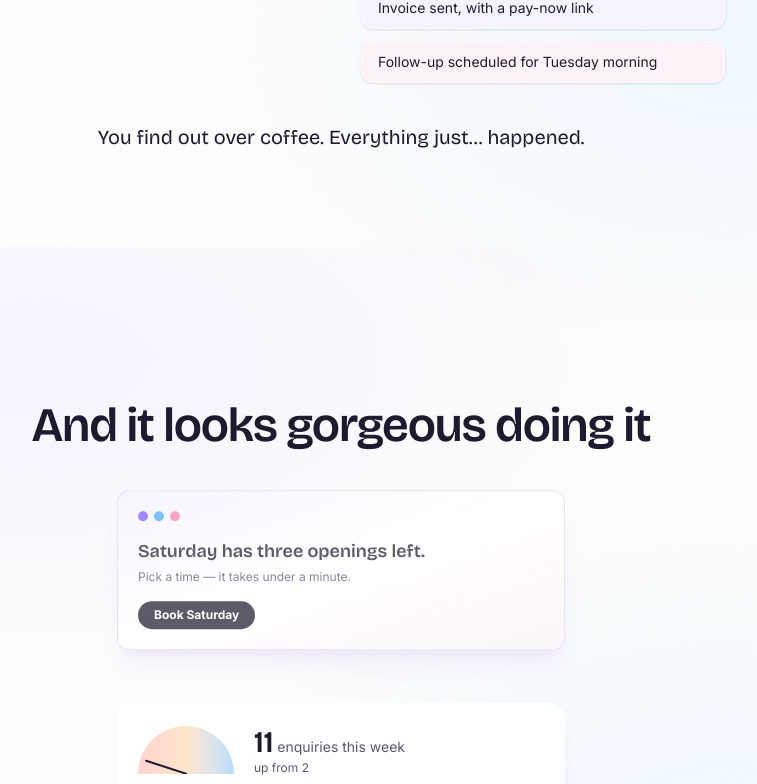
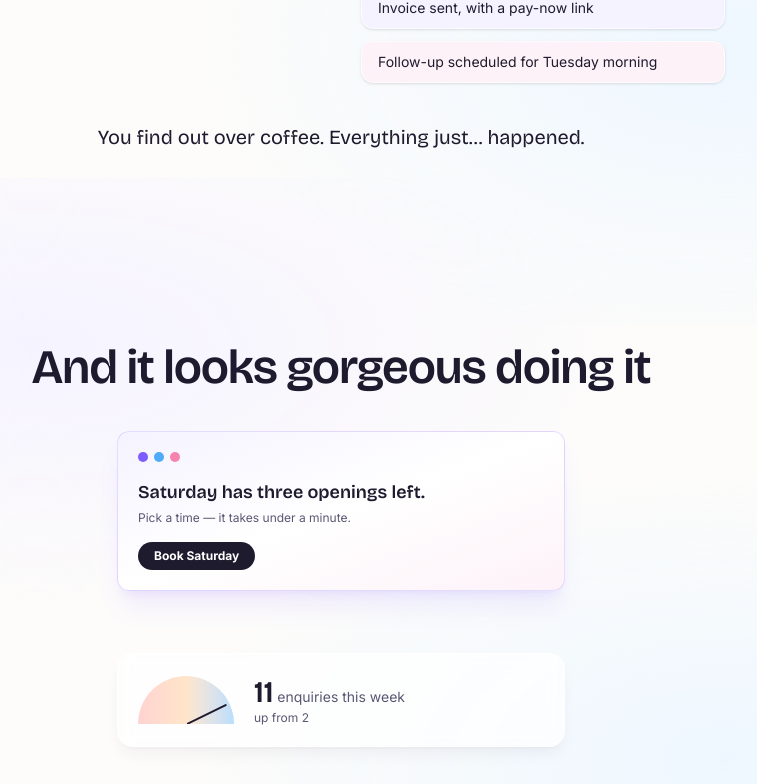
Before and after one commit to hiteshmodi0624/Portfolio, a Next.js app in the folder web/: page / in a window 1280 px wide. Shown: the part 1993-2777 px from the top of the page, without its empty margins (299-1056 px from the left). Built offline with nearby package versions, Linux system fonts and the light colour scheme.

Commit message:
feat(web): unpin beat 4 — auto before/after morph with needle sweep
Co-Authored-By: Claude Fable 5 <noreply@anthropic.com>

```diff
--- a/web/components/beats/storefront.tsx
+++ b/web/components/beats/storefront.tsx
@@ -1,17 +1,22 @@
 'use client'
 
-import { motion, useTransform, type MotionValue } from 'motion/react'
+import { motion, useInView } from 'motion/react'
+import { useEffect, useRef, useState } from 'react'
 import type { StoryContent } from '@/content/schema'
 import { fadeRise, staggerContainer } from '@/lib/motion'
+import { useMediaQuery } from '@/lib/use-media'
 import { CountUp } from '@/components/ui/count-up'
 import { GlassCard } from '@/components/ui/glass-card'
-import { ScrollScene } from '@/components/ui/scroll-scene'
 
 type StorefrontContent = StoryContent['storefront']
 
 export interface StorefrontProps {
   storefront: StorefrontContent
 }
+
+/** Auto-morph delay (P3.1, spec §3.1): the "before" page gets ~2s of screen
+ * time after the section enters view, then crossfades. Once per page load. */
+const MORPH_DELAY_MS = 2000
 
 function StorefrontHeader({ heading }: { heading: string }) {
   return (
@@ -63,22 +68,32 @@ function AfterPage({ after }: { after: StorefrontContent['after'] }) {
 }
 
 /** Conversion needle + counting metric. Needle is decorative (aria-hidden);
- * the number is real content and comes from the content module. */
+ * the number is real content and comes from the content module. When `sweep`
+ * is omitted (reduced motion) the needle rests at its final angle. */
 function MetricPanel({
   metric,
-  needleRotate,
+  sweep,
 }: {
   metric: StorefrontContent['metric']
-  needleRotate?: MotionValue<number>
+  sweep?: boolean
 }) {
   return (
     <GlassCard className="flex items-center gap-5 p-5">
       <div aria-hidden="true" className="relative h-12 w-24 shrink-0 overflow-hidden">
         <div className="absolute inset-0 rounded-t-full bg-linear-to-r from-chaos-red/30 via-chaos-amber/30 to-sky/40" />
+        {sweep === undefined ? (
+          <div
+            className="absolute bottom-0 left-1/2 h-11 w-0.5 origin-bottom rounded-full bg-ink"
+            style={{ transform: 'rotate(64deg)' }}
+          />
+        ) : (
           <motion.div
             className="absolute bottom-0 left-1/2 h-11 w-0.5 origin-bottom rounded-full bg-ink"
-          style={needleRotate ? { rotate: needleRotate } : { rotate: 64 }}
+            initial={false}
+            animate={{ rotate: sweep ? 64 : -72 }}
+            transition={{ type: 'spring', stiffness: 60, damping: 15 }}
           />
+        )}
       </div>
       <p className="text-left text-sm text-muted">
         <span className="font-display text-3xl font-semibold text-ink">
@@ -91,60 +106,29 @@ function MetricPanel({
   )
 }
 
-function MorphScene({
-  storefront,
-  progress,
-}: {
-  storefront: StorefrontContent
-  progress: MotionValue<number>
-}) {
-  const beforeOpacity = useTransform(progress, [0.15, 0.45], [1, 0])
-  const beforeScale = useTransform(progress, [0.15, 0.45], [1, 0.96])
-  const afterOpacity = useTransform(progress, [0.35, 0.6], [0, 1])
-  const afterY = useTransform(progress, [0.35, 0.6], [32, 0])
-  const needleRotate = useTransform(progress, [0.55, 0.9], [-72, 64])
-  const punchlineOpacity = useTransform(progress, [0.7, 0.85], [0, 1])
+/** Beat 4 — "And it looks gorgeous doing it". Normal-flow section (P3.1):
+ * the before→after morph auto-plays ~2s after entering view — crossfade +
+ * conversion-needle sweep, once per page load, no scroll hijack. Reduced
+ * motion promotes the labelled side-by-side comparison. */
+export function Storefront({ storefront }: StorefrontProps) {
+  const ref = useRef<HTMLElement | null>(null)
+  const inView = useInView(ref, { once: true, amount: 0.3 })
+  const reducedMotion = useMediaQuery('(prefers-reduced-motion: reduce)')
+  const [morphed, setMorphed] = useState(false)
+
+  useEffect(() => {
+    if (!inView || reducedMotion) return
+    const timer = setTimeout(() => setMorphed(true), MORPH_DELAY_MS)
+    return () => clearTimeout(timer)
+  }, [inView, reducedMotion])
 
   return (
-    <>
-      <div aria-hidden="true" className="calm-wash" />
-      <StorefrontHeader heading={storefront.heading} />
-      <div className="relative mt-8 w-full max-w-md">
-        {/* data-morph attributes are stable E2E anchors for the two layers */}
-        <motion.div data-morph="before" style={{ opacity: beforeOpacity, scale: beforeScale }}>
-          <BeforePage before={storefront.before} />
-        </motion.div>
-        <motion.div
-          data-morph="after"
-          className="absolute inset-0"
-          style={{ opacity: afterOpacity, y: afterY }}
-        >
-          <AfterPage after={storefront.after} />
-        </motion.div>
-      </div>
-      <div className="mt-8 w-full max-w-md">
-        <MetricPanel metric={storefront.metric} needleRotate={needleRotate} />
-      </div>
-      <motion.p style={{ opacity: punchlineOpacity }} className="mt-8 max-w-md text-center font-display text-2xl text-ink">
-        {storefront.punchline}
-      </motion.p>
-    </>
-  )
-}
-
-/** Beat 4 — "And it looks gorgeous doing it". Before→after morph tied to
- * scroll on wide viewports; labelled side-by-side comparison everywhere else. */
-export function Storefront({ storefront }: StorefrontProps) {
-  return (
-    <ScrollScene
-      ariaLabel="The storefront"
-      lengthSvh={3}
-      className="relative"
-      scene={(progress) => <MorphScene storefront={storefront} progress={progress} />}
-      fallback={
+    <section ref={ref} aria-label="The storefront" className="relative overflow-x-clip">
       <div className="relative flex flex-col items-center px-6 py-24 text-center">
         <div aria-hidden="true" className="calm-wash" />
         <StorefrontHeader heading={storefront.heading} />
+        {reducedMotion ? (
+          <>
             <motion.div
               variants={staggerContainer}
               initial="hidden"
@@ -174,13 +158,50 @@ export function Storefront({ storefront }: StorefrontProps) {
               variants={fadeRise}
               initial="hidden"
               whileInView="visible"
-            viewport={{ once: true, amount: 0.6 }}
+              viewport={{ once: true, amount: 0.5 }}
               className="mt-8 max-w-md font-display text-2xl text-ink"
             >
               {storefront.punchline}
             </motion.p>
+          </>
+        ) : (
+          <>
+            <div className="relative mt-10 w-full max-w-md">
+              {/* data-morph attributes are stable E2E anchors for the two layers */}
+              <motion.div
+                data-morph="before"
+                aria-hidden={morphed}
+                initial={false}
+                animate={{ opacity: morphed ? 0 : 1, scale: morphed ? 0.96 : 1 }}
+                transition={{ duration: 0.8, ease: 'easeInOut' }}
+              >
+                <BeforePage before={storefront.before} />
+              </motion.div>
+              <motion.div
+                data-morph="after"
+                aria-hidden={!morphed}
+                className="absolute inset-0"
+                initial={false}
+                animate={{ opacity: morphed ? 1 : 0, y: morphed ? 0 : 32 }}
+                transition={{ duration: 0.8, ease: 'easeInOut' }}
+              >
+                <AfterPage after={storefront.after} />
+              </motion.div>
             </div>
-      }
-    />
+            <div className="mt-8 w-full max-w-md">
+              <MetricPanel metric={storefront.metric} sweep={morphed} />
+            </div>
+            <motion.p
+              initial={false}
+              animate={{ opacity: morphed ? 1 : 0 }}
+              transition={{ duration: 0.6, delay: 0.5 }}
+              className="mt-8 max-w-md font-display text-2xl text-ink"
+            >
+              {storefront.punchline}
+            </motion.p>
+          </>
+        )}
+      </div>
+    </section>
   )
 }
```
Also changed, not shown: 1 other file (tests, documents, lock files or other folders). Lines whose indentation alone changed are shown as unchanged.
